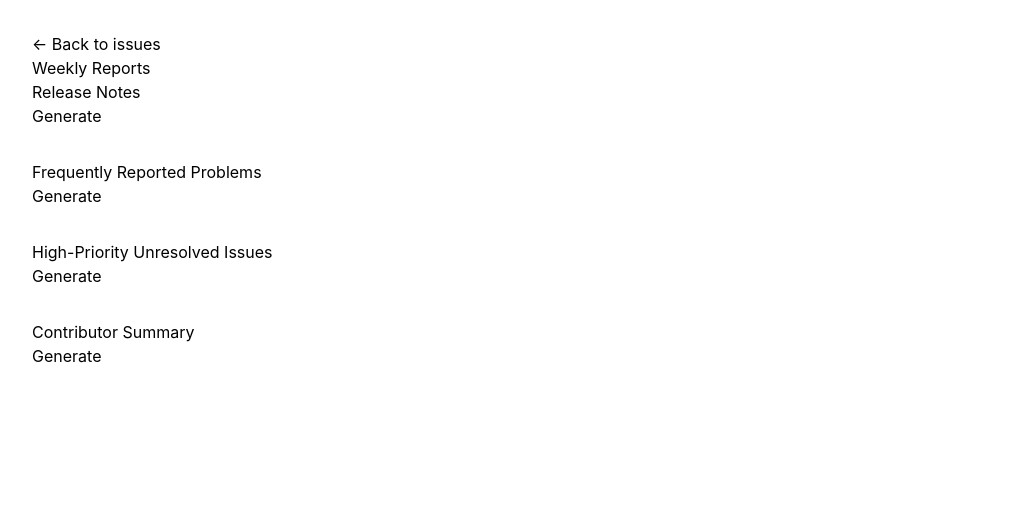
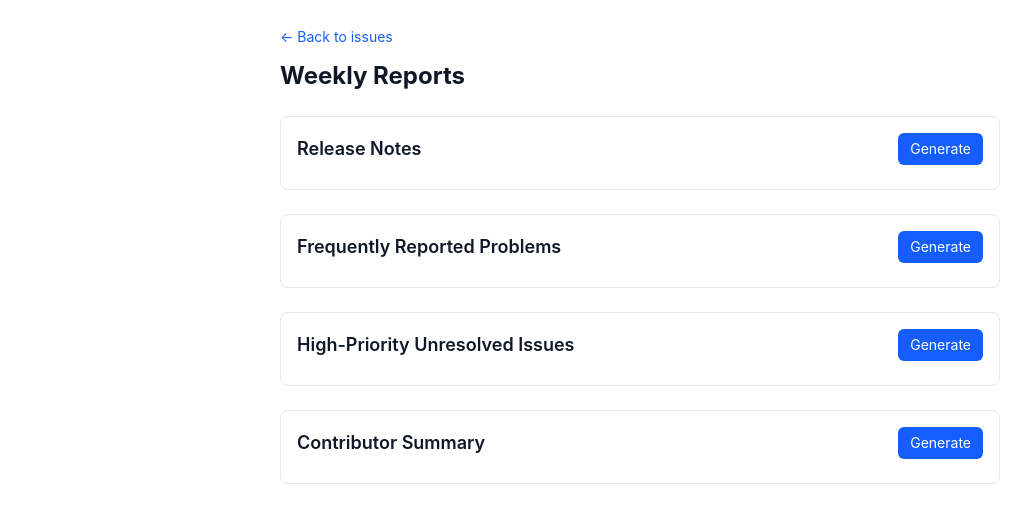
Before and after one commit to Adithya00012/repopilot, a React (Vite) app in the folder frontend/: page /reports in a window 1280 px wide. Shown: the top 522 px of the page, without its empty margins (0-1031 px from the left). Built offline with nearby package versions, Linux system fonts and the light colour scheme.

Commit message:
Restyle Assistant and Reports pages with Tailwind

```diff
--- a/frontend/src/Assistant.tsx
+++ b/frontend/src/Assistant.tsx
@@ -35,35 +35,42 @@
     };
 
     return (
-        <div style={{ padding: "2rem", maxWidth: "700px" }}>
-            <Link to="/">← Back to issues</Link>
-            <h1>Repo Assistant</h1>
+        <div className="max-w-2xl mx-auto p-6">
+            <Link to="/" className="text-blue-600 hover:underline text-sm">← Back to issues</Link>
+            <h1 className="text-2xl font-bold text-gray-900 mt-3 mb-4">Repo Assistant</h1>
 
-            <div style={{ marginBottom: "1rem" }}>
+            <div className="space-y-4 mb-4">
                 {messages.map((m, i) => (
-                    <div key={i} style={{ marginBottom: "1rem" }}>
-                        <strong>{m.role === "user" ? "You" : "Assistant"}:</strong>
-                        <p>{m.text}</p>
+                    <div
+                        key={i}
+                        className={`p-3 rounded-lg text-sm ${m.role === "user" ? "bg-blue-50 text-blue-900" : "bg-gray-50 text-gray-800"
+                            }`}
+                    >
+                        <p className="font-semibold mb-1">{m.role === "user" ? "You" : "Assistant"}</p>
+                        <p className="whitespace-pre-wrap">{m.text}</p>
                         {m.sources && (
-                            <p style={{ fontSize: "0.8rem", color: "#666" }}>
-                                Sources: {m.sources.join(", ")}
-                            </p>
+                            <p className="text-xs text-gray-500 mt-2">Sources: {m.sources.join(", ")}</p>
                         )}
                     </div>
                 ))}
-                {loading && <p>Thinking...</p>}
+                {loading && <p className="text-sm text-gray-500">Thinking...</p>}
             </div>
 
+            <div className="flex gap-2">
                 <input
                     value={question}
                     onChange={(e) => setQuestion(e.target.value)}
                     onKeyDown={(e) => e.key === "Enter" && handleAsk()}
                     placeholder="Ask about this repo..."
-                style={{ width: "80%", padding: "0.5rem" }}
+                    className="flex-1 border border-gray-300 rounded-lg px-3 py-2 text-sm"
                 />
-            <button onClick={handleAsk} style={{ marginLeft: "0.5rem" }}>
+                <button
+                    onClick={handleAsk}
+                    className="px-4 py-2 rounded-lg bg-blue-600 hover:bg-blue-700 text-white text-sm"
+                >
                     Ask
                 </button>
+            </div>
         </div>
     );
 }
--- a/frontend/src/Reports.tsx
+++ b/frontend/src/Reports.tsx
@@ -41,41 +41,59 @@
     };
 
     return (
-        <div style={{ padding: "2rem", maxWidth: "800px" }}>
-            <Link to="/">← Back to issues</Link>
-            <h1>Weekly Reports</h1>
+        <div className="max-w-3xl mx-auto p-6">
+            <Link to="/" className="text-blue-600 hover:underline text-sm">← Back to issues</Link>
+            <h1 className="text-2xl font-bold text-gray-900 mt-3 mb-6">Weekly Reports</h1>
 
-            <section style={{ marginBottom: "2rem" }}>
-                <h2>Release Notes</h2>
-                <button onClick={fetchReleaseNotes} disabled={loading === "release"}>
+            <section className="mb-6 border border-gray-200 rounded-lg p-4">
+                <div className="flex items-center justify-between mb-2">
+                    <h2 className="text-lg font-semibold text-gray-900">Release Notes</h2>
+                    <button
+                        onClick={fetchReleaseNotes}
+                        disabled={loading === "release"}
+                        className="text-sm px-3 py-1.5 rounded-md bg-blue-600 hover:bg-blue-700 text-white disabled:opacity-50"
+                    >
                         {loading === "release" ? "Generating..." : "Generate"}
                     </button>
+                </div>
                 {releaseNotes && (
-                    <pre style={{ whiteSpace: "pre-wrap", background: "#f5f5f5", padding: "1rem" }}>
+                    <pre className="whitespace-pre-wrap bg-gray-50 rounded-lg p-3 text-sm text-gray-800">
                         {releaseNotes}
                     </pre>
                 )}
             </section>
 
-            <section style={{ marginBottom: "2rem" }}>
-                <h2>Frequently Reported Problems</h2>
-                <button onClick={fetchFrequentProblems} disabled={loading === "frequent"}>
+            <section className="mb-6 border border-gray-200 rounded-lg p-4">
+                <div className="flex items-center justify-between mb-2">
+                    <h2 className="text-lg font-semibold text-gray-900">Frequently Reported Problems</h2>
+                    <button
+                        onClick={fetchFrequentProblems}
+                        disabled={loading === "frequent"}
+                        className="text-sm px-3 py-1.5 rounded-md bg-blue-600 hover:bg-blue-700 text-white disabled:opacity-50"
+                    >
                         {loading === "frequent" ? "Analyzing..." : "Generate"}
                     </button>
+                </div>
                 {frequentProblems && (
-                    <pre style={{ whiteSpace: "pre-wrap", background: "#f5f5f5", padding: "1rem" }}>
+                    <pre className="whitespace-pre-wrap bg-gray-50 rounded-lg p-3 text-sm text-gray-800">
                         {frequentProblems}
                     </pre>
                 )}
             </section>
 
-            <section style={{ marginBottom: "2rem" }}>
-                <h2>High-Priority Unresolved Issues</h2>
-                <button onClick={fetchHighPriority} disabled={loading === "priority"}>
+            <section className="mb-6 border border-gray-200 rounded-lg p-4">
+                <div className="flex items-center justify-between mb-2">
+                    <h2 className="text-lg font-semibold text-gray-900">High-Priority Unresolved Issues</h2>
+                    <button
+                        onClick={fetchHighPriority}
+                        disabled={loading === "priority"}
+                        className="text-sm px-3 py-1.5 rounded-md bg-blue-600 hover:bg-blue-700 text-white disabled:opacity-50"
+                    >
                         {loading === "priority" ? "Checking..." : "Generate"}
                     </button>
+                </div>
                 {highPriority && (
-                    <div style={{ background: "#f5f5f5", padding: "1rem" }}>
+                    <div className="bg-gray-50 rounded-lg p-3 text-sm text-gray-800 space-y-1">
                         <p>Stale issues (30+ days): {highPriority.staleCount}</p>
                         <p>Security-labeled: {highPriority.securityCount}</p>
                         <p>Unapproved: {highPriority.unapprovedCount}</p>
@@ -83,15 +101,21 @@
                 )}
             </section>
 
-            <section style={{ marginBottom: "2rem" }}>
-                <h2>Contributor Summary</h2>
-                <button onClick={fetchContributors} disabled={loading === "contributors"}>
+            <section className="mb-6 border border-gray-200 rounded-lg p-4">
+                <div className="flex items-center justify-between mb-2">
+                    <h2 className="text-lg font-semibold text-gray-900">Contributor Summary</h2>
+                    <button
+                        onClick={fetchContributors}
+                        disabled={loading === "contributors"}
+                        className="text-sm px-3 py-1.5 rounded-md bg-blue-600 hover:bg-blue-700 text-white disabled:opacity-50"
+                    >
                         {loading === "contributors" ? "Loading..." : "Generate"}
                     </button>
+                </div>
                 {contributors.length > 0 && (
-                    <ul>
+                    <ul className="space-y-1 text-sm text-gray-800">
                         {contributors.map((c) => (
-                            <li key={c.author}>
+                            <li key={c.author} className="bg-gray-50 rounded px-3 py-1.5">
                                 {c.author} — {c.issueCount} issue(s)
                             </li>
                         ))}
```
Lines whose indentation alone changed are shown as unchanged.
